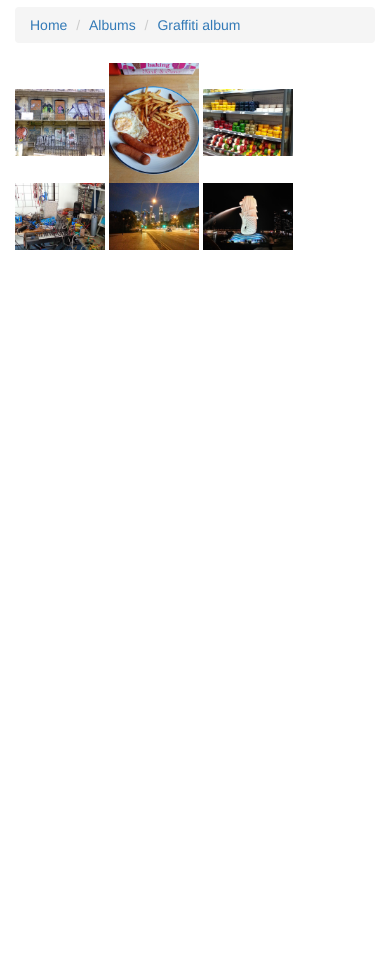
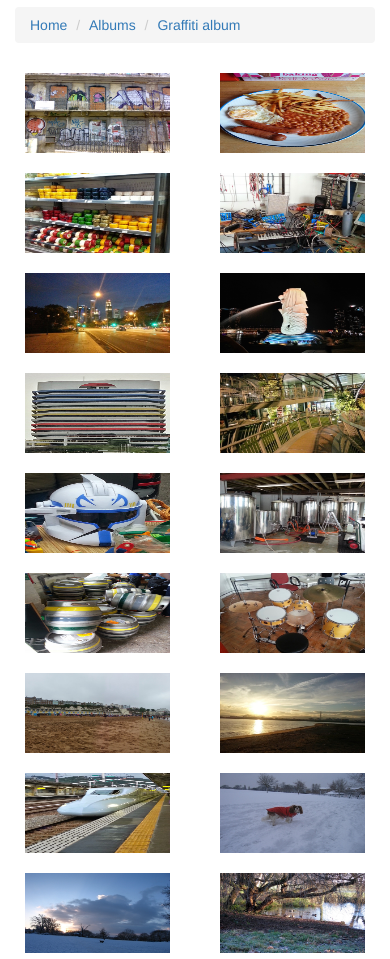
Before and after one commit to dsabalete/coursera, a website: page responsive-web-design/photos.html in a window 390 px wide. Shown: the part 141-1100 px from the top of the page. Before the commit the page ends 844 px from the top, so only its background shows below. Drawn offline with Linux system fonts and the light colour scheme.

Commit message:
Adding the bootstrap grid to responsive-web-design

```diff
--- a/responsive-web-design/css/styles.css
+++ b/responsive-web-design/css/styles.css
@@ -3,7 +3,9 @@
     border: 20px solid gray;
 }
 .photo_list {
-    width: 25%;
+    width: 100%;
+    max-height: 100px;
+    padding: 10px;
 }
 .single_photo {
     width: 75%;
--- a/responsive-web-design/photos.html
+++ b/responsive-web-design/photos.html
@@ -48,12 +48,65 @@
         <li><a href="photos.html">Graffiti album</a></li>
       </ol><!-- / breadcrumb -->
 
+
+      <div class="row">
+        <div class="col-xs-6 col-md-3 col-lg-2">
           <a href="photo1.html"><img class="photo_list" src="./images/img_1.jpg" alt="graffity cover image"/></a>
+        </div>
+        <div class="col-xs-6 col-md-3 col-lg-2">
           <a href="photo1.html"><img class="photo_list" src="./images/img_2.jpg" alt="full english breakfast"/></a>
+        </div>
+        <div class="col-xs-6 col-md-3 col-lg-2">
           <a href="photo1.html"><img class="photo_list" src="./images/img_3.jpg" alt="rack of cheese"/></a>
+        </div>
+        <div class="col-xs-6 col-md-3 col-lg-2">
           <a href="photo1.html"><img class="photo_list" src="./images/img_4.jpg" alt="other"/></a>
+        </div>
+        <div class="col-xs-6 col-md-3 col-lg-2">
           <a href="photo1.html"><img class="photo_list" src="./images/img_5.jpg" alt="idunou"/></a>
+        </div>
+        <div class="col-xs-6 col-md-3 col-lg-2">
           <a href="photo1.html"><img class="photo_list" src="./images/img_6.jpg" alt="idunou"/></a>
+        </div>
+        <div class="col-xs-6 col-md-3 col-lg-2">
+          <a href="photo1.html"><img class="photo_list" src="./images/img_7.jpg" alt="other"/></a>
+        </div>
+        <div class="col-xs-6 col-md-3 col-lg-2">
+          <a href="photo1.html"><img class="photo_list" src="./images/img_8.jpg" alt="idunou"/></a>
+        </div>
+        <div class="col-xs-6 col-md-3 col-lg-2">
+          <a href="photo1.html"><img class="photo_list" src="./images/img_9.jpg" alt="idunou"/></a>
+        </div>
+        <div class="col-xs-6 col-md-3 col-lg-2">
+          <a href="photo1.html"><img class="photo_list" src="./images/img_10.jpg" alt="idunou"/></a>
+        </div>
+        <div class="col-xs-6 col-md-3 col-lg-2">
+          <a href="photo1.html"><img class="photo_list" src="./images/img_11.jpg" alt="idunou"/></a>
+        </div>
+        <div class="col-xs-6 col-md-3 col-lg-2">
+          <a href="photo1.html"><img class="photo_list" src="./images/img_12.jpg" alt="idunou"/></a>
+        </div>
+        <div class="col-xs-6 col-md-3 col-lg-2">
+          <a href="photo1.html"><img class="photo_list" src="./images/img_13.jpg" alt="idunou"/></a>
+        </div>
+        <div class="col-xs-6 col-md-3 col-lg-2">
+          <a href="photo1.html"><img class="photo_list" src="./images/img_14.jpg" alt="idunou"/></a>
+        </div>
+        <div class="col-xs-6 col-md-3 col-lg-2">
+          <a href="photo1.html"><img class="photo_list" src="./images/img_15.jpg" alt="idunou"/></a>
+        </div>
+        <div class="col-xs-6 col-md-3 col-lg-2">
+          <a href="photo1.html"><img class="photo_list" src="./images/img_16.jpg" alt="idunou"/></a>
+        </div>
+        <div class="col-xs-6 col-md-3 col-lg-2">
+          <a href="photo1.html"><img class="photo_list" src="./images/img_17.jpg" alt="idunou"/></a>
+        </div>
+        <div class="col-xs-6 col-md-3 col-lg-2">
+          <a href="photo1.html"><img class="photo_list" src="./images/img_18.jpg" alt="idunou"/></a>
+        </div>
+
+      </div><!-- / row -->
+
 
     </div>
 
```
Lines whose indentation alone changed are shown as unchanged.
